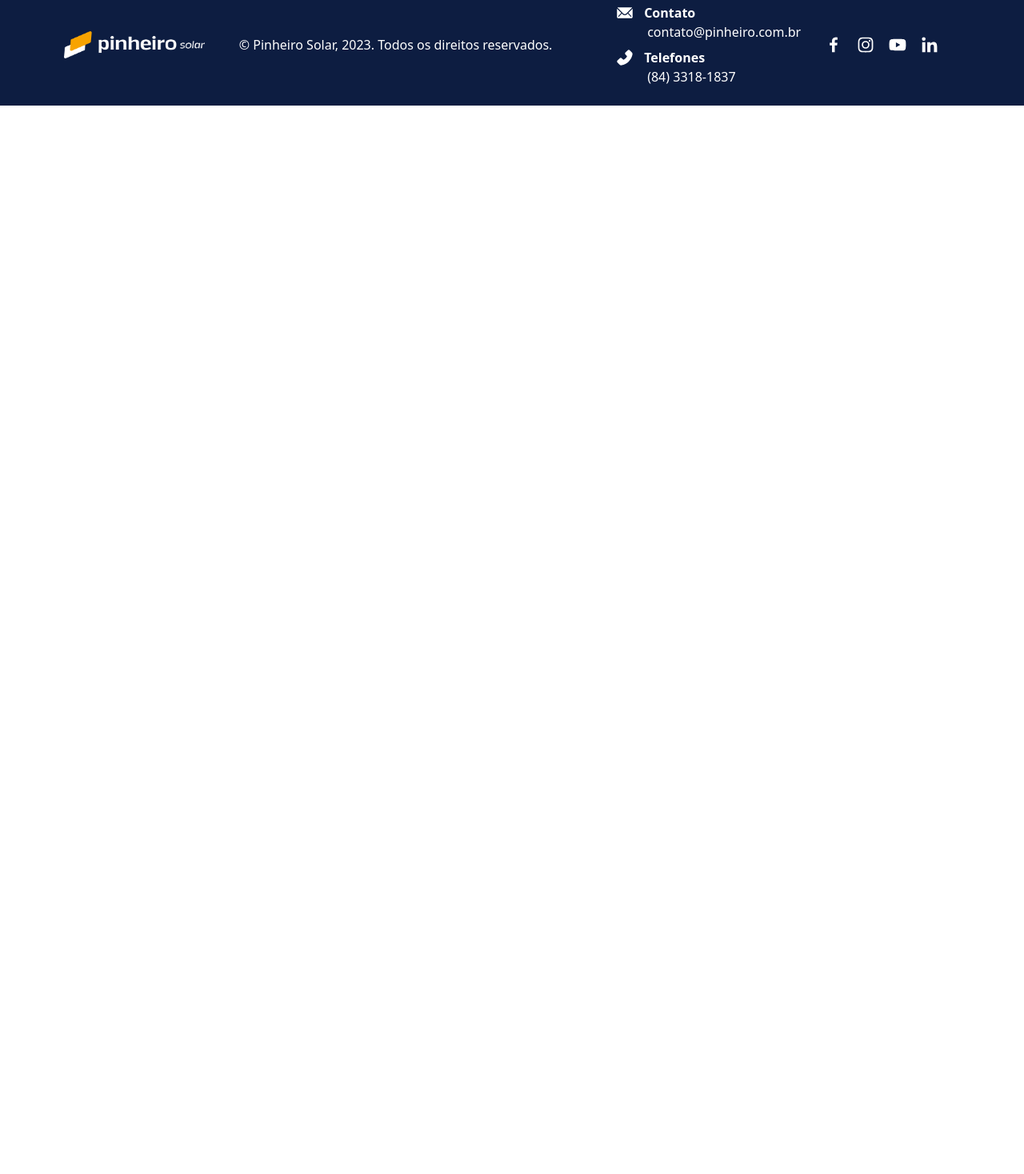
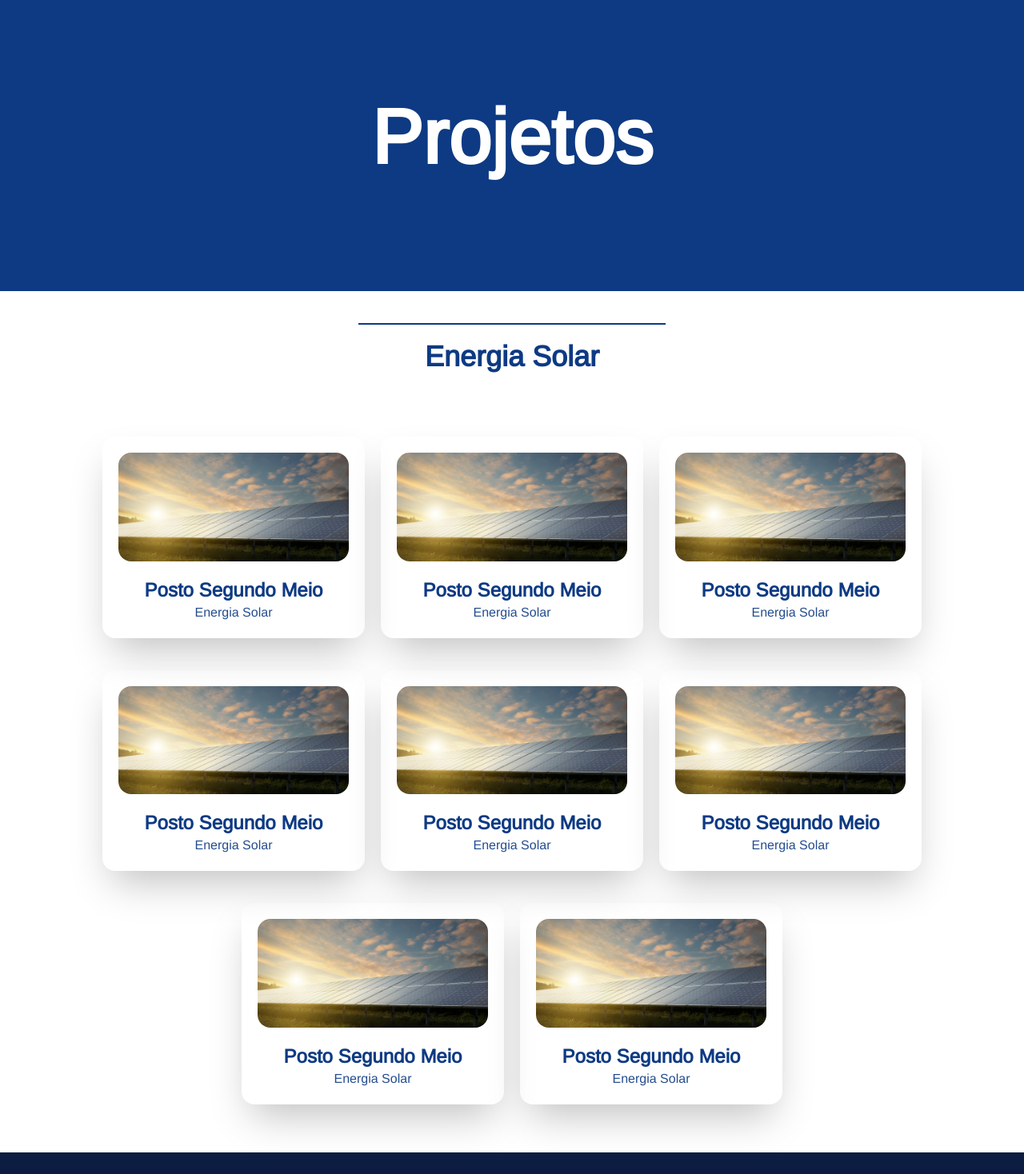
Before and after one commit to niveKinomaL/pinheirosolarwebsite, a React (Vite) app: page /Projetos in a window 1280 px wide. Shown: the part 140-1608 px from the top of the page at 80% size. Before the commit the page ends 800 px from the top, so only its background shows below. Built offline with nearby package versions, Linux system fonts and the light colour scheme.

Commit message:
Etica Finished

```diff
--- a/src/App.jsx
+++ b/src/App.jsx
@@ -15,6 +15,8 @@ import QuemsomosMiddlepart from "./components/QuemsomosMiddlepart";
 import VideosMiddleFiveSix from "./components/VideosMiddleFiveSix";
 import PrincipleWork from "./components/PrincipleWork";
 import FinalPageQuemSomos from "./components/FinalPageQuemSomos";
+import Projetos from "./Pages/Projetos";
+import Etica from "./Pages/Etica";
 
 function App() {
   return (
@@ -50,6 +52,23 @@ function App() {
               </>
             }
           />
+          <Route
+            path="/Projetos"
+            element={
+              <>
+                <Projetos />
+              </>
+            }
+          />
+          <Route
+            path="/Etica"
+            element={
+              <>
+                <Etica />
+                <MiddleSixSlashSix />
+              </>
+            }
+          />
         </Routes>
       </BrowserRouter>
       <Footer />
--- /dev/null
+++ b/src/Pages/Etica.jsx
@@ -0,0 +1,54 @@
+import React from "react";
+import EticaBg from "../assets/EticaBG.png";
+import { BsFillArrowRightCircleFill } from "react-icons/bs";
+import { Link } from "react-router-dom";
+
+const Etica = () => {
+  return (
+    <div className="flex flex-col md:mb-32">
+      <div className="sm:h-56 md:h-96 bg-bluePinheiro flex justify-center items-center text-center font-Arimo font-extrabold text-white">
+        <h1 className="sm:text-4xl md:text-8xl">Bem vindo(a)!</h1>
+      </div>
+      <div
+        className="transition-all sm:px-8 sm:py-10 md:px-20 md:py-44 ease-in-out font-Arimo text-bluePinheiro font-bold duration-700 sm:h-full md:h-screen flex flex-col items-start bg-cover bg-no-repeat"
+        style={{ backgroundImage: `url(${EticaBg})` }}
+      >
+        <h1 className="text-3xl sm:mb-3 sm:text-center md:text-left md:mb-8 sm:w-full md:w-6/12">
+          Este é o canal oficial para orientações sobre questões de ordem moral
+          ou legal.
+        </h1>
+        <p className="font-thin sm:text-center md:text-justify text-xl md:w-5/12">
+          Assim, como meio de comunicação para que sejam denunciadas, de forma
+          anônima ou identificada, quaisquer condutas que violem os preceitos
+          estabelecidos no Código de Ética e Conduta da Taldi. Garantimos o
+          sigilo das informações relatadas, assim como a identidade dos usuários
+          que não quiserem se identificar. Uma vez realizado o relato, a Taldi,
+          por meio de seu Comitê, assume o compromisso de buscar as providências
+          necessárias para apurar, prevenir e punir condutas inadequadas, não
+          admitindo qualquer tipo de retaliação contra aqueles que tenham
+          relatado irregularidades de boa-fé.
+        </p>
+        <div className="flex md:flex-row sm:flex-col sm:ml-10 md:ml-0 mt-10 gap-10">
+          <div className="text-center bg-orangePinheiro shadow-xl items-center flex flex-col justify-center rounded-2xl h-36 w-56 ">
+            <h1 className="text-2xl font-extrabold text-white">
+              Relatar uma preocupação
+            </h1>
+            <button className="font-Arimo flex items-center w-fit  hover:px-7 hover:bg-bluePinheiro hover:text-white transition-all ease-linear px-6 p-2 mt-4 text-orangePinheiro font-bold text-xl bg-white rounded-md ">
+              Relatar <BsFillArrowRightCircleFill className="ml-4" />
+            </button>
+          </div>
+          <div className="text-center bg-bluePinheiro shadow-xl items-center flex flex-col justify-center rounded-2xl h-36 w-56 ">
+            <h1 className="text-2xl font-extrabold text-white">
+              Acompanhar um relato
+            </h1>
+            <button className="font-Arimo flex items-center w-fit  hover:px-4 hover:bg-orangePinheiro hover:text-white transition-all ease-linear px-2 p-2 mt-4 text-orangePinheiro font-bold text-xl bg-white rounded-md ">
+              Acompanhar <BsFillArrowRightCircleFill className="ml-4" />
+            </button>
+          </div>
+        </div>
+      </div>
+    </div>
+  );
+};
+
+export default Etica;
--- /dev/null
+++ b/src/Pages/Projetos.jsx
@@ -0,0 +1,60 @@
+import React from "react";
+import project1 from "../assets/bg1top.png";
+
+const Projetos = () => {
+  return (
+    <div className="flex flex-col">
+      <div className="sm:h-56 md:h-96 bg-bluePinheiro flex justify-center items-center text-center font-Arimo font-extrabold text-white">
+        <h1 className="sm:text-4xl md:text-8xl">Projetos</h1>
+      </div>
+      <div className="flex flex-col font-bold font-Arimo mt-10 items-center">
+        <span className="w-96 mb-5 h-0.5 bg-bluePinheiro"></span>
+        <h1 className="text-4xl text-bluePinheiro">Energia Solar</h1>
+      </div>
+      <div className="flex gap-5 mb-10 flex-wrap items-center text-bluePinheiro font-Arimo font-bold text-center justify-center mt-20">
+        <div className="h-full shadow-2xl rounded-2xl mb-5 p-5">
+          <img src={project1} className="w-72 rounded-2xl" alt="" />
+          <h1 className="text-2xl mt-5">Posto Segundo Meio</h1>
+          <p className="font-thin opacity-90">Energia Solar</p>
+        </div>
+        <div className="h-full shadow-2xl rounded-2xl mb-5 p-5">
+          <img src={project1} className="w-72 rounded-2xl" alt="" />
+          <h1 className="text-2xl mt-5">Posto Segundo Meio</h1>
+          <p className="font-thin opacity-90">Energia Solar</p>
+        </div>
+        <div className="h-full shadow-2xl rounded-2xl mb-5 p-5">
+          <img src={project1} className="w-72 rounded-2xl" alt="" />
+          <h1 className="text-2xl mt-5">Posto Segundo Meio</h1>
+          <p className="font-thin opacity-90">Energia Solar</p>
+        </div>
+        <div className="h-full shadow-2xl rounded-2xl mb-5 p-5">
+          <img src={project1} className="w-72 rounded-2xl" alt="" />
+          <h1 className="text-2xl mt-5">Posto Segundo Meio</h1>
+          <p className="font-thin opacity-90">Energia Solar</p>
+        </div>
+        <div className="h-full shadow-2xl rounded-2xl mb-5 p-5">
+          <img src={project1} className="w-72 rounded-2xl" alt="" />
+          <h1 className="text-2xl mt-5">Posto Segundo Meio</h1>
+          <p className="font-thin opacity-90">Energia Solar</p>
+        </div>
+        <div className="h-full shadow-2xl rounded-2xl mb-5 p-5">
+          <img src={project1} className="w-72 rounded-2xl" alt="" />
+          <h1 className="text-2xl mt-5">Posto Segundo Meio</h1>
+          <p className="font-thin opacity-90">Energia Solar</p>
+        </div>
+        <div className="h-full shadow-2xl rounded-2xl mb-5 p-5">
+          <img src={project1} className="w-72 rounded-2xl" alt="" />
+          <h1 className="text-2xl mt-5">Posto Segundo Meio</h1>
+          <p className="font-thin opacity-90">Energia Solar</p>
+        </div>
+        <div className="h-full shadow-2xl rounded-2xl mb-5 p-5">
+          <img src={project1} className="w-72 rounded-2xl" alt="" />
+          <h1 className="text-2xl mt-5">Posto Segundo Meio</h1>
+          <p className="font-thin opacity-90">Energia Solar</p>
+        </div>
+      </div>
+    </div>
+  );
+};
+
+export default Projetos;
--- a/src/Pages/Quemsomos.jsx
+++ b/src/Pages/Quemsomos.jsx
@@ -1,6 +1,7 @@
 import React from "react";
 import quemsomosbg from "../assets/QuemSomos.png";
 import { BsFillArrowRightCircleFill } from "react-icons/bs";
+import { Link } from "react-router-dom";
 
 const Quemsomos = () => {
   return (
@@ -61,9 +62,11 @@ const Quemsomos = () => {
             muita eficácia para atender e satisfazer a necessidade dos nossos
             clientes.
           </p>
-          <button className="font-Arimo sm:mb-10 md:mb-0 md:mt-5 flex w-44  items-center hover:px-6 hover:bg-bluePinheiro transition-all ease-linear text-white font-bold text-sm bg-orangePinheiro rounded-md px-5 gap-2 py-3">
-            Nossos Projetos <BsFillArrowRightCircleFill className="" />
-          </button>
+          <Link to={"/Projetos"}>
+            <button className="font-Arimo sm:mb-10 md:mb-0 md:mt-5 flex w-44  items-center hover:px-6 hover:bg-bluePinheiro transition-all ease-linear text-white font-bold text-sm bg-orangePinheiro rounded-md px-5 gap-2 py-3">
+              Nossos Projetos <BsFillArrowRightCircleFill className="" />
+            </button>
+          </Link>
         </div>
         <div className="flex-1 flex justify-end">
           <img
--- a/src/components/MiddleFourSlashSix.jsx
+++ b/src/components/MiddleFourSlashSix.jsx
@@ -1,6 +1,7 @@
 import React from "react";
 import bg4middle from "../assets/bg4middle.png";
 import Carousel from "./Carousel";
+import { Link } from "react-router-dom";
 
 const MiddleFourSlashSix = () => {
   return (
@@ -16,9 +17,11 @@ const MiddleFourSlashSix = () => {
         </div>
       </div>
       <Carousel />
-      <button className="bg-white px-8 py-3 hover:px-10 duration-300 transition-all mt-10 mb-10 rounded-xl text-orangePinheiro">
-        Ver mais projetos
-      </button>
+      <Link to={"/Projetos"}>
+        <button className="bg-white px-8 py-3 hover:px-10 duration-300 transition-all mt-10 mb-10 rounded-xl text-orangePinheiro">
+          Ver mais projetos
+        </button>
+      </Link>
     </div>
   );
 };
--- a/src/components/NavBar.jsx
+++ b/src/components/NavBar.jsx
@@ -35,19 +35,34 @@ const NavBar = () => {
           )}
           <ul className="md:flex sm:hidden flex-row flex-wrap gap-10 md:pr-10 xl:pr-44">
             <Link to={"/Quemsomos"}>
-              <li>Quem Somos</li>
+              <li className="relative group">
+                Quem Somos
+                <span className="absolute bottom-[-3px] left-0 w-full h-0.5 bg-orangePinheiro origin-left transform scale-x-0 group-hover:scale-x-100 transition-transform ease-out duration-300"></span>
+              </li>
             </Link>
             <Link to={"/Projetos"}>
-              <li>Projetos</li>
+              <li className="relative group">
+                Projetos
+                <span className="absolute bottom-[-3px] left-0 w-full h-0.5 bg-orangePinheiro origin-left transform scale-x-0 group-hover:scale-x-100 transition-transform ease-out duration-300"></span>
+              </li>
             </Link>
             <Link to={"/Servicos"}>
-              <li>Serviços</li>
+              <li className="relative group">
+                Serviços
+                <span className="absolute bottom-[-3px] left-0 w-full h-0.5 bg-orangePinheiro origin-left transform scale-x-0 group-hover:scale-x-100 transition-transform ease-out duration-300"></span>
+              </li>
             </Link>
             <Link to={"/Etica"}>
-              <li>Ética</li>
+              <li className="relative group">
+                Ética
+                <span className="absolute bottom-[-3px] left-0 w-full h-0.5 bg-orangePinheiro origin-left transform scale-x-0 group-hover:scale-x-100 transition-transform ease-out duration-300"></span>
+              </li>
             </Link>
             <Link to={"/Contato"}>
-              <li>Contato</li>
+              <li className="relative group">
+                Contato
+                <span className="absolute bottom-[-3px] left-0 w-full h-0.5 bg-orangePinheiro origin-left transform scale-x-0 group-hover:scale-x-100 transition-transform ease-out duration-300"></span>
+              </li>
             </Link>
           </ul>
         </div>
@@ -58,11 +73,21 @@ const NavBar = () => {
             isClicked ? "sm:flex" : "sm:hidden"
           }`}
         >
-          <li>Quem Somos</li>
-          <li>Projetos</li>
-          <li>Serviços</li>
-          <li>Ética</li>
-          <li>Contato</li>
+          <Link to={"Quemsomos"}>
+            <li>Quem Somos</li>
+          </Link>
+          <Link to={"Projetos"}>
+            <li>Projetos</li>
+          </Link>
+          <Link to={"Servicos"}>
+            <li>Serviços</li>
+          </Link>
+          <Link to={"Etica"}>
+            <li>Ética</li>
+          </Link>
+          <Link to={"Contato"}>
+            <li>Contato</li>
+          </Link>
         </ul>
       </div>
     </div>
```
Also changed, not shown: src/components/Home.jsx (+6 -3 lines), src/components/MiddleOneSlashSix.jsx (+6 -3 lines), src/assets/EticaBG.png (added).
